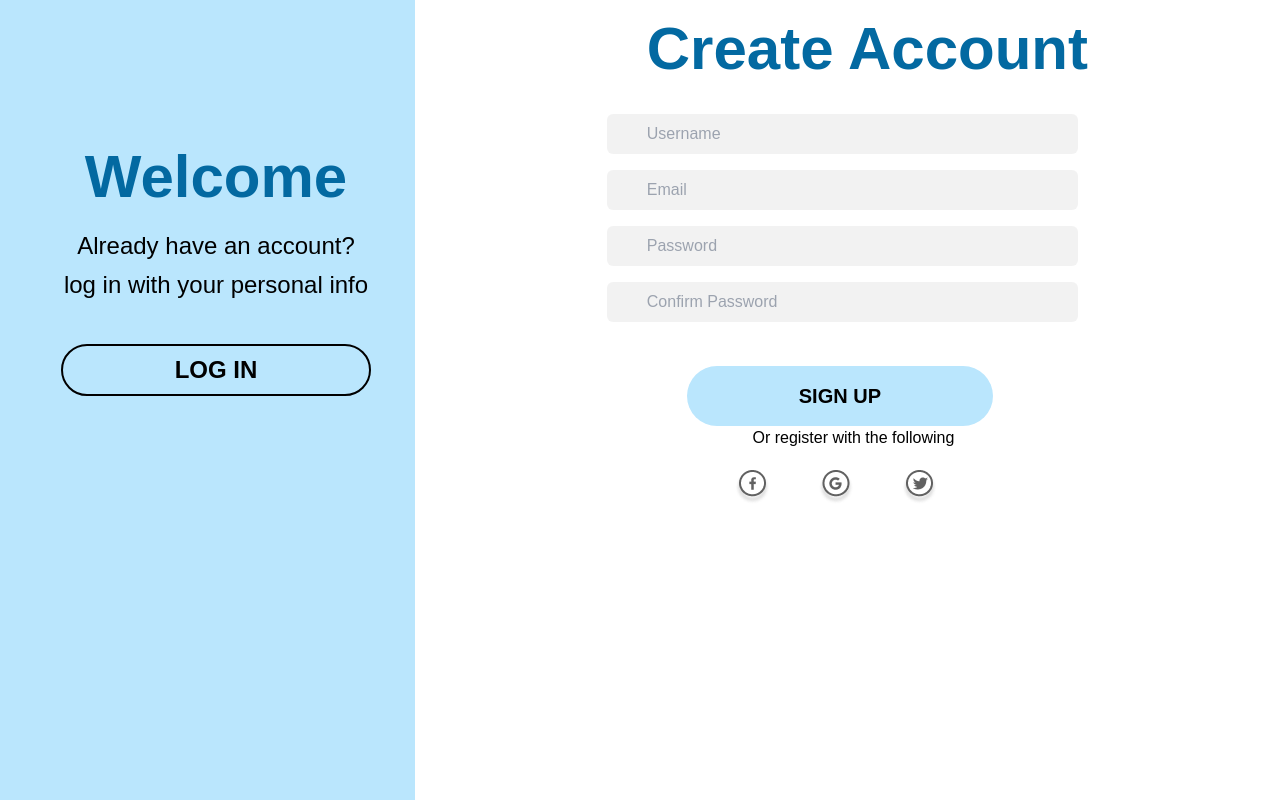
After one commit to AbigaelKirwa/HouseHelpApp, a PHP site: page /signup.php in a window 1280 px wide. The commit adds this page. Run offline with PHP 8.4, Linux system fonts and the light colour scheme; some libraries are stand-ins or nearby versions; some web fonts are replaced.

Commit message:
Linked Sign Up page to the database

```diff
--- /dev/null
+++ b/config.php
@@ -0,0 +1,4 @@
+<?php
+
+session_start();
+$conn =mysqli_connect("localhost","root","","domesticworkers");
--- a/index.html
+++ b/index.php
@@ -28,7 +28,7 @@
                 <p class="mt-5 text-3xl leading-relaxed">This is a webiste that helps conect clients<br>with potential domestic workers</p>
             </div>
             <div class="flex flex-row mt-10">
-                <button class="bg-black hover:bg-sky-700 text-white font-bold py-2 px-4 rounded-full"><a href="signup.html">Get Started</a></button>
+                <button class="bg-black hover:bg-sky-700 text-white font-bold py-2 px-4 rounded-full"><a href="signup.php">Get Started</a></button>
                 <p class="font-bold mt-2 ml-5 text-xl"><a href="#">Learn more</a></p>
             </div>
         </section>
--- a/login.html
+++ b/login.php
@@ -30,7 +30,7 @@
         <div class="text-center text-black">
             <h1 class="font-bold text-5xl leading-relaxed text-sky-700">Welcome Back</h1>
             <p class="text-2xl leading-relaxed mt-3">Don't have an account?<br>sign up with your personal info</p>
-            <button class="rounded-full border-2 border-black bg-transparent px-28 py-2 mt-10 text-2xl font-bold"><a href="signup.html">SIGN UP</a></button>
+            <button class="rounded-full border-2 border-black bg-transparent px-28 py-2 mt-10 text-2xl font-bold"><a href="signup.php">SIGN UP</a></button>
         </div>
     </section>
 
--- /dev/null
+++ b/signup.php
@@ -0,0 +1,97 @@
+<?php
+
+
+if($_SERVER["REQUEST_METHOD"] == 'POST'){
+
+    include_once ("config.php");
+
+//create database query
+$sql_create= "CREATE DATABASE domesticworkers";
+
+//create table
+$sql_table = "CREATE TABLE `users` (
+    `ID` int(11) NOT NULL,
+    `username` varchar(100) NOT NULL,
+    `email` varchar(100) NOT NULL,
+    `password` varchar(100) NOT NULL,
+    `role` int(11) NOT NULL DEFAULT 2
+  ) ENGINE=InnoDB DEFAULT CHARSET=utf8mb4";
+
+
+
+
+$username= $_POST["username"];
+$email= $_POST["email"];
+$password= $_POST["password"];
+$confirm_password= $_POST["confirm_password"];
+$role= $_POST["role"];
+$username_duplicate = mysqli_query($conn, "SELECT * FROM users WHERE username = '$username'");
+
+if(mysqli_num_rows($username_duplicate) > 0){
+    echo '<script>alert("Username already takens")</script>';
+}else{
+
+    $email_duplicate = mysqli_query($conn, "SELECT * FROM users WHERE email = '$email'");
+
+    if(mysqli_num_rows($email_duplicate) > 0){
+        echo '<script>alert("Email already takens")</script>';
+    }else{
+        if(!empty($password == $confirm_password)){
+
+            $sql_insert = "INSERT INTO users(`username`, `password`, `email`,`role`) VALUES ('$username','$password', '$email','$role')";
+            mysqli_query($conn, $sql_insert);
+            header("Location: login.php");
+            echo '<script>alert("Succeful registration")</script>"';
+
+        }else{
+            echo '<script>alert("Passwords don\'t match")</script>"';
+        }
+    }
+}
+
+}
+
+?>
+
+<!DOCTYPE html>
+<html lang="en">
+<head>
+    <meta charset="UTF-8">
+    <meta http-equiv="X-UA-Compatible" content="IE=edge">
+    <meta name="viewport" content="width=device-width, initial-scale=1.0">
+    <script src="https://cdn.tailwindcss.com"></script>
+    <link rel="stylesheet" href="css/style.css">
+    <title>Sign Up</title>
+</head>
+<body class="bg-sky-200">
+    <section class="bg-white float-right px-48" style="height: 100vh;">
+        <div>
+            <h1 class="font-bold text-6xl leading-relaxed ml-10 text-sky-700">Create Account</h1>
+            <form action="" method="post">
+                <input class="rounded-md pl-10 pr-56 py-2 mt-4" style="background-color: rgba(97, 97, 97, 0.08);" required placeholder="Username" name="username" type="text" id="username"/><br>
+                <input class="rounded-md pl-10 pr-56 py-2 mt-4" style="background-color: rgba(97, 97, 97, 0.08);" required placeholder="Email" type="Email" name="email" id="email"/><br>
+                <input class="rounded-md pl-10 pr-56 py-2 mt-4" style="background-color: rgba(97, 97, 97, 0.08);" required placeholder="Password" type="password" name="password" id="password"/><br>
+                <input class="rounded-md pl-10 pr-56 py-2 mt-4" style="background-color: rgba(97, 97, 97, 0.08);" required placeholder="Confirm Password" type="password" name="confirm_password" id="confirm_password"/><br>
+                <input type="hidden" class="rounded-md px-10 py-2 mt-10" style="background-color: #8CBCD7;" value="2" name="role" id="role" /><br>
+                <button type="submit" name="submit" class="rounded-full px-28 py-4 mt-5 text-xl font-bold text-black ml-20 bg-sky-200">SIGN UP</button><br>
+            </form>
+            <p class="text-black text-l text-center ml-3">Or register with the following</p>
+            <div class="flex flex-row space-x-12 mt-5 ml-32">
+                <img src="images/facebook.png" alt="">
+                <img src="images/google.png" alt="">
+                <img src="images/twitter.png" alt="">
+            </div>
+            <!-- <button class="rounded-full px-28 py-4 mt-5 text-xl font-bold text-black ml-20 bg-sky-200">SIGN UP</button> -->
+        </div>
+        </section>
+    <section class="pt-32 pl-12 w-96">
+        <div class="text-center text-black">
+            <h1 class="font-bold text-6xl leading-relaxed text-sky-700">Welcome</h1>
+            <p class="text-2xl leading-relaxed">Already have an account?<br>log in with your personal info</p>
+            <button class="rounded-full border-2 border-black bg-transparent px-28 py-2 mt-10 text-2xl font-bold"><a href="login.php">LOG IN</a></button>
+        </div>
+    </section>
+
+
+</body>
+</html>
```
Also changed, not shown: home.php (added, +13 -0 lines), logout.php (added, +12 -0 lines), signup.html (deleted, +0 -41 lines).
